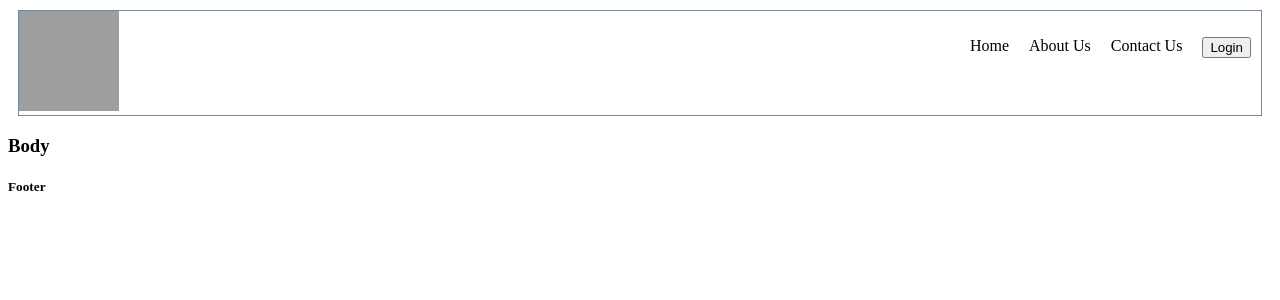
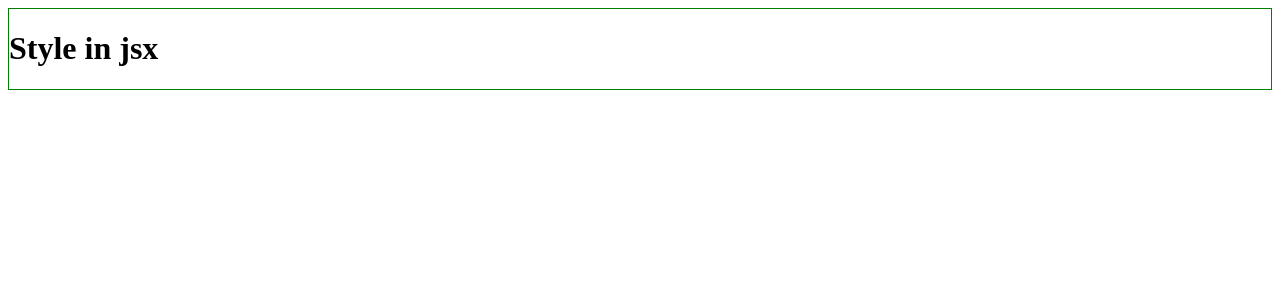
Before and after one commit to AkhilSharma78148/namaste-react, a React (Vite) app: page / in a window 1280 px wide. Shown: the top 300 px of the page. Built offline with nearby package versions, Linux system fonts and the light colour scheme; grey boxes are pictures that could not be loaded.

Commit message:
styline in react

```diff
--- a/App.js
+++ b/App.js
@@ -57,9 +57,20 @@ const AppLayout = () => {
     )
 }
 
+const styleObj = {
+    border: "1px solid green",
+};
+
+//Inline styling in React
+const jsx = (
+    <div style={styleObj}>
+        <h1>Style in jsx</h1>
+    </div>
+)
+
 const root = ReactDOM.createRoot(document.getElementById("root"));
 
 
 
 //passing a react element inside the root
-root.render(<AppLayout/>);
+root.render(jsx);
```
